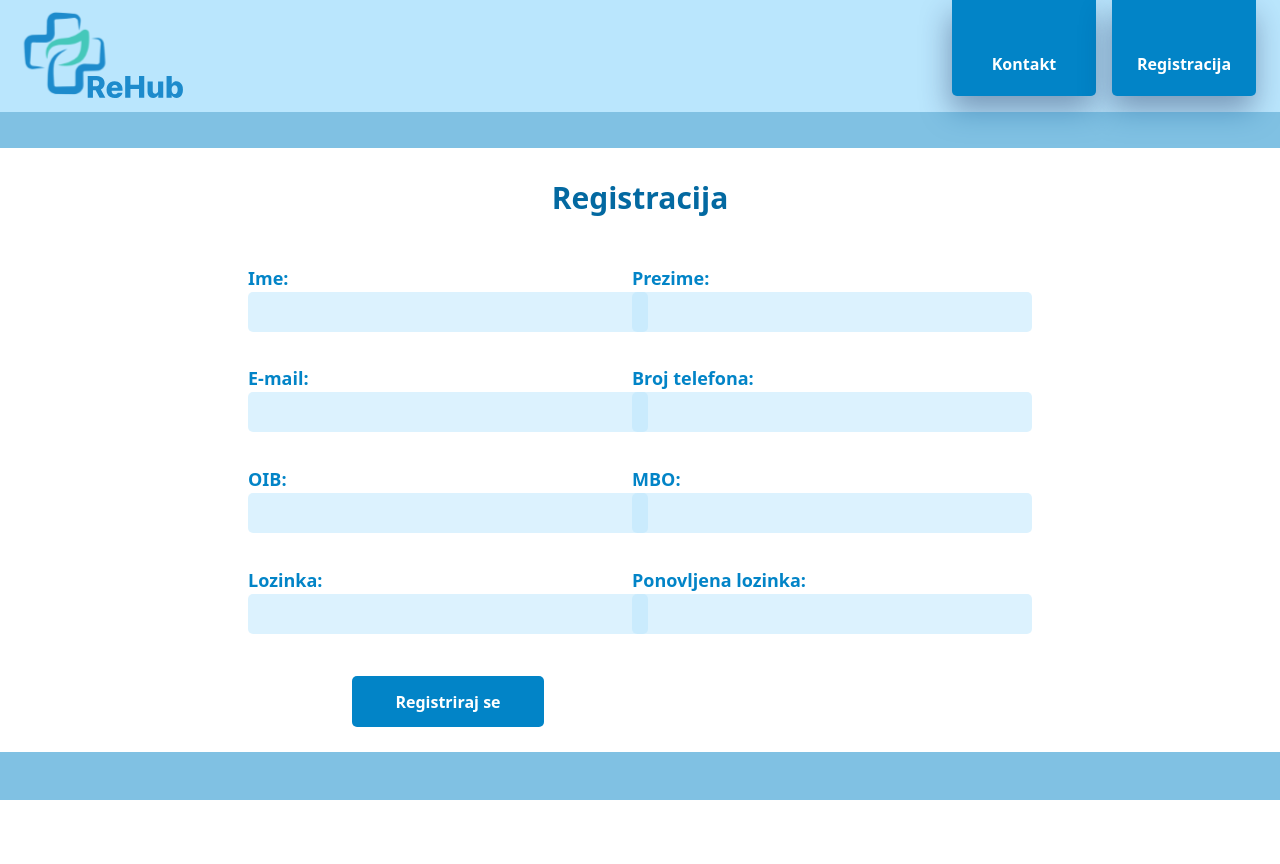
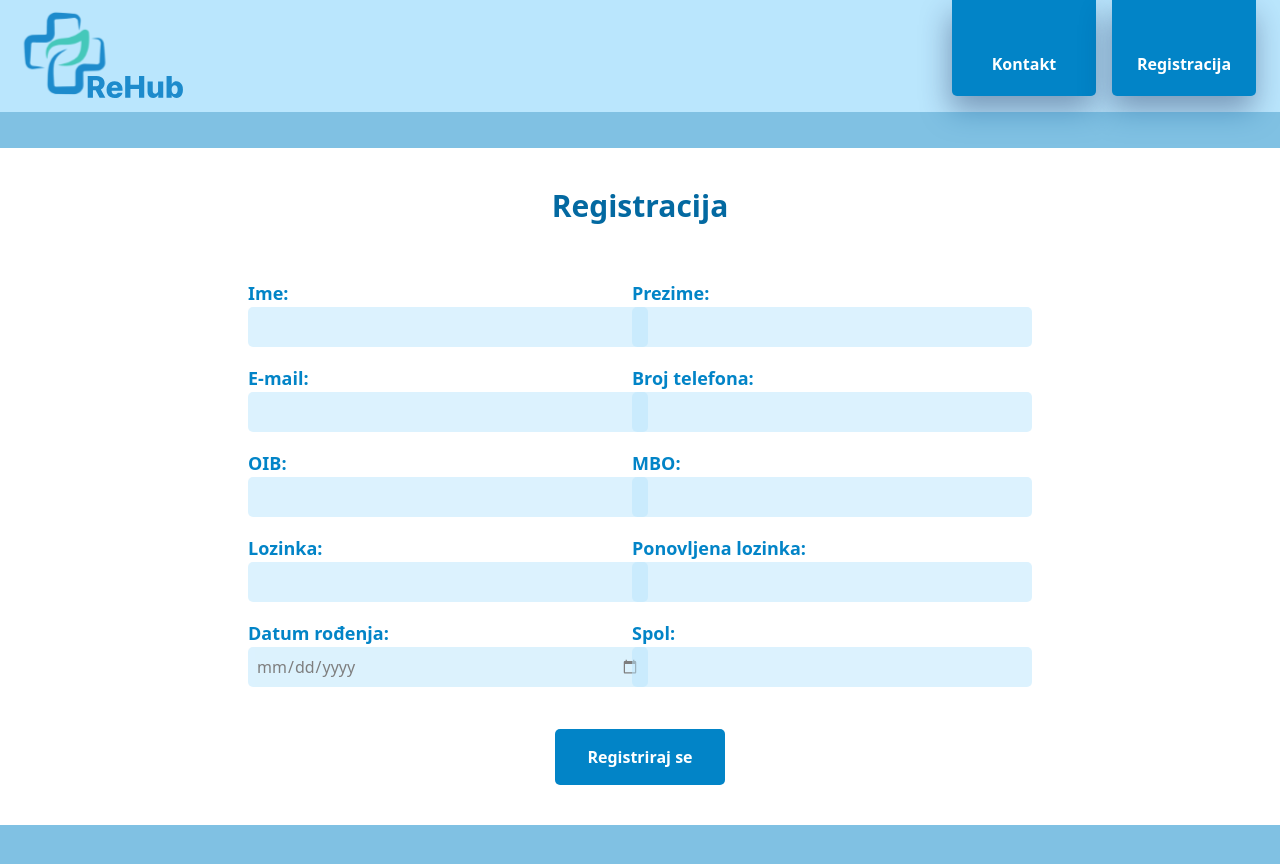
Before and after one commit to 7smurfs/rehub-frontend, a React (Create React App) app: page /register in a window 1280 px wide. Shown: the top 864 px of the page. Before the commit the page ends 800 px from the top, so only its background shows below. Built offline with nearby package versions, Linux system fonts and the light colour scheme; no server answers.

Commit message:
RH-45 Separe axios instance and add gender and dOb

```diff
--- a/src/auth/AuthProvider.js
+++ b/src/auth/AuthProvider.js
@@ -1,16 +1,8 @@
 import React, { createContext, useState, useEffect } from "react";
-import axios from 'axios'; // Import axios
 import { useNavigate } from "react-router-dom";
-
+import api from "../http/api";
 export const AuthContext = createContext();
 
-const axiosInstance = axios.create({
-  baseURL: process.env.REACT_APP_BACKEND_URL,
-  headers: {
-    'Access-Control-Allow-Origin': '*',
-    'Access-Control-Allow-Headers': '*'
-  }
-});
 
 export const AuthProvider = ({ children }) => {
 
@@ -28,7 +20,7 @@ export const AuthProvider = ({ children }) => {
 
     const login = async (email, password) => {
         try {
-            const response = await axiosInstance.post(`/auth/login`, {
+            const response = await api.post(`/auth/login`, {
                 username: email,
                 password: password
             });
--- a/src/components/RegisterForm.jsx
+++ b/src/components/RegisterForm.jsx
@@ -1,15 +1,9 @@
 import React, {useState} from 'react';
 import {useNavigate} from "react-router-dom";
-import axios from "axios";
+import api from "../http/api";
 
 
-const axiosInstance = axios.create({
-    baseURL: process.env.REACT_APP_BACKEND_URL,
-    headers: {
-        'Access-Control-Allow-Origin': '*',
-        'Access-Control-Allow-Headers': '*'
-    }
-});
+
 
 function RegisterForm() {
 
@@ -24,43 +18,35 @@ function RegisterForm() {
         phin: '',
         password: '',
         confirmPassword: '',
-        dateOfBirth: '2002-11-25'
-        // TODO: add date of birth input, remove hardcoded value
+        gender: '',
+        dateOfBirth: ''
     });
 
     const handleChange = (e) => {
         const { name, value } = e.target;
-
-        {/*console.log("INPUT:", name, value);
-        Just for testing purposes*/}
-
         setRegisterData({ ...registerData, [name]: value });
 
-        {/*console.log(registerData);*/}
     };
 
     const handleSubmit = async (e) => {
         e.preventDefault();
 
         try {
-            console.log(registerData);
-            const response = await axiosInstance.post('/patient', registerData);
-
+            const response = await api.post('/patient', registerData);
             console.log("User registered successfully: ", response.data);
-
             navigate('/login');
 
         } catch (err) {
-            console.error("Error registering user: ", err);
+            console.error("Error registering user: ", err)
         }
 
     };
 
 
     return(
-        <div className="flex h-screen w-screen">
-            <div className="grid grid-cols-2 grid-rows-6 gap-0 w-screen justify-items-center pl-64 pr-64">
-                <span className="text-sky-700 font-bold text-3xl col-span-2 justify-self-center self-center">Registracija</span>
+        <div className="flex flex-col justify-center items-center h-screen w-screen">
+            <span className="text-sky-700 font-bold text-3xl justify-self-center self-center my-10">Registracija</span>
+            <div className="grid grid-cols-2 grid-rows-5 gap-0 w-screen justify-items-center pl-64 pr-64">
                 <div className="col-span-1">
                     <label className="font-bold text-sky-600 text-lg mt-[15px] self-start block">Ime:</label>
                     <input type="text" name="firstName" id="firstName" value={registerData.firstName} onChange={handleChange} className="w-[400px] h-[40px] bg-sky-200 opacity-50 mb-[2px] rounded-[5px] p-2" />
@@ -101,13 +87,19 @@ function RegisterForm() {
                     <input type="password" name="confirmPassword" id="confirmPassword" value={registerData.confirmPassword} onChange={handleChange} className="w-[400px] h-[40px] bg-sky-200 opacity-50 mb-[2px] rounded-[5px] p-2" />
                 </div>
 
-                {/*<div className="col-span-1">*/}
-                {/*    <label className="font-bold text-sky-600 text-lg mt-[15px] self-start block">Datum rođenja:</label>*/}
-                {/*    <input type="text" name="name" id="name" value={registerData.dateOfBirth} onChange={handleChange} className="w-[400px] h-[40px] bg-sky-200 opacity-50 mb-[2px] rounded-[5px] p-2" />*/}
-                {/*</div>*/}
+                <div className="col-span-1">
+                    <label className="font-bold text-sky-600 text-lg mt-[15px] self-start block">Datum rođenja:</label>
+                    <input type="date" name="dateOfBirth" id="dateOfBirth" value={registerData.dateOfBirth} onChange={handleChange} className="w-[400px] h-[40px] bg-sky-200 opacity-50 mb-[2px] rounded-[5px] p-2" />
+                </div>
 
-                <button className="bg-sky-600 text-white font-semibold pl-9 pr-9 pt-1 pb-1 w-2/4 h-2/4 justify-self-center self-center rounded-[5px] col-span-1" onClick={handleSubmit}>Registriraj se</button>
+                <div className="col-span-1">
+                    <label className="font-bold text-sky-600 text-lg mt-[15px] self-start block">Spol:</label>
+                    <input type="text" name="gender" id="gender" value={registerData.confirmPassword} onChange={handleChange} className="w-[400px] h-[40px] bg-sky-200 opacity-50 mb-[2px] rounded-[5px] p-2" />
+                </div>
+
             </div>
+            <button className="bg-sky-600 text-white font-semibold px-8 py-4 my-10 rounded-[5px]" onClick={handleSubmit}>Registriraj se</button>
+
         </div>
 
     );
--- /dev/null
+++ b/src/http/api.js
@@ -0,0 +1,11 @@
+import axios from "axios";
+
+const api = axios.create({
+    baseURL: process.env.REACT_APP_BACKEND_URL,
+    headers: {
+        'Access-Control-Allow-Origin': '*',
+        'Access-Control-Allow-Headers': '*'
+    }
+});
+
+export default api;
```
